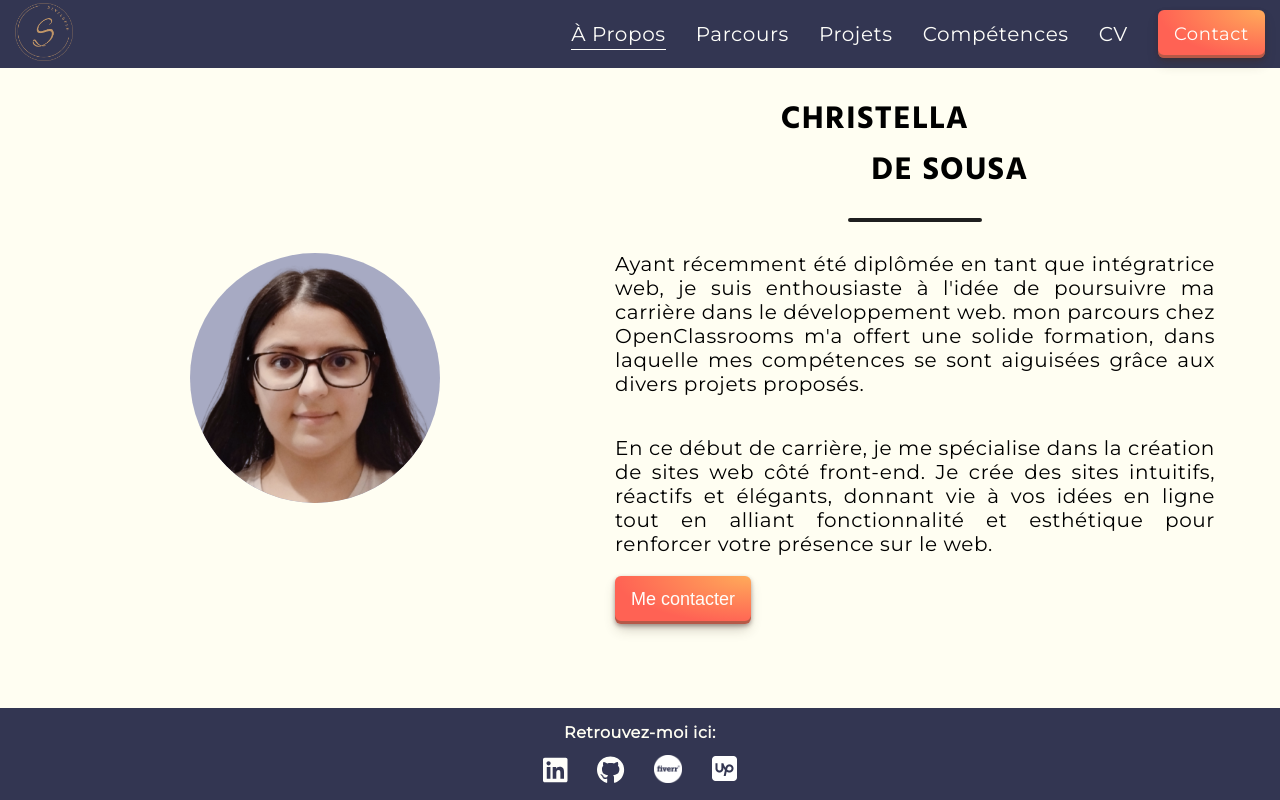
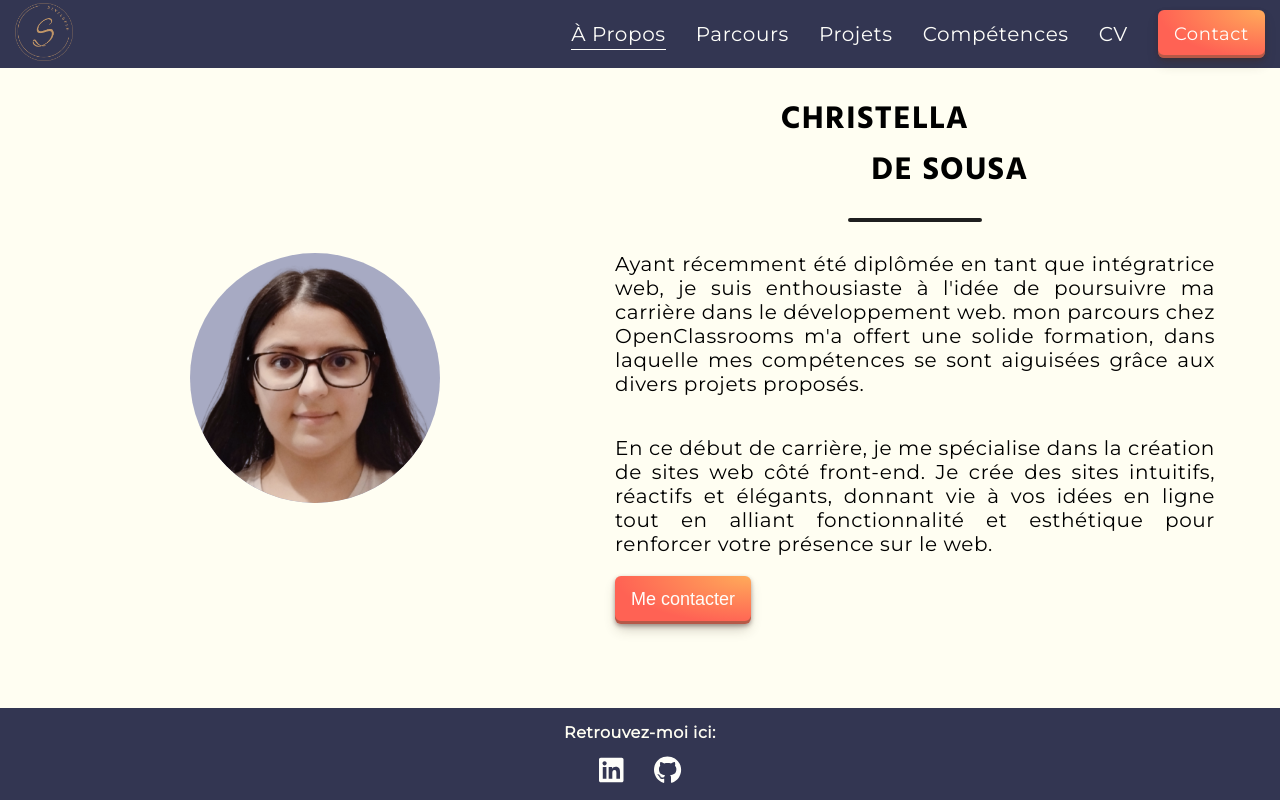
Before and after one commit to Christellaa/portfolio, a React (Create React App) app: page / in a window 1280 px wide. Built offline with nearby package versions, Linux system fonts and the light colour scheme.

Commit message:
Delete 2 links

```diff
--- a/src/components/Footer/Footer.jsx
+++ b/src/components/Footer/Footer.jsx
@@ -1,8 +1,6 @@
 import { FontAwesomeIcon } from "@fortawesome/react-fontawesome";
 import { faLinkedin } from "@fortawesome/free-brands-svg-icons";
 import { faGithub } from "@fortawesome/free-brands-svg-icons";
-import fiverrIcon from "../../assets/fiverrIcon.svg";
-import upworkIcon from "../../assets/upworkIcon.svg";
 import { Link } from "react-router-dom";
 
 export default function Footer() {
@@ -30,38 +28,6 @@ export default function Footer() {
             <FontAwesomeIcon icon={faGithub} className="icon" />
           </Link>
         </li>
-        <li className="noBullet">
-          <Link
-            className="noDecoration colorLinks hoveredLink"
-            to="https://fr.fiverr.com/christellaa_"
-            target="blank"
-            aria-label="Voir le compte Fiverr"
-          >
-            <img
-              src={fiverrIcon}
-              className="icon"
-              width="28"
-              height="28"
-              alt="Icône de Fiverr"
-            />
-          </Link>
-        </li>
-        <li className="noBullet">
-          <Link
-            className="noDecoration colorLinks hoveredLink"
-            to="https://www.upwork.com/freelancers/~01a83b2cc0a789ca2c"
-            target="blank"
-            aria-label="Voir le compte Upwork"
-          >
-            <img
-              src={upworkIcon}
-              className="icon"
-              width="25"
-              height="25"
-              alt="Icône de Upwork"
-            />
-          </Link>
-        </li>
       </ul>
     </footer>
   );
```
